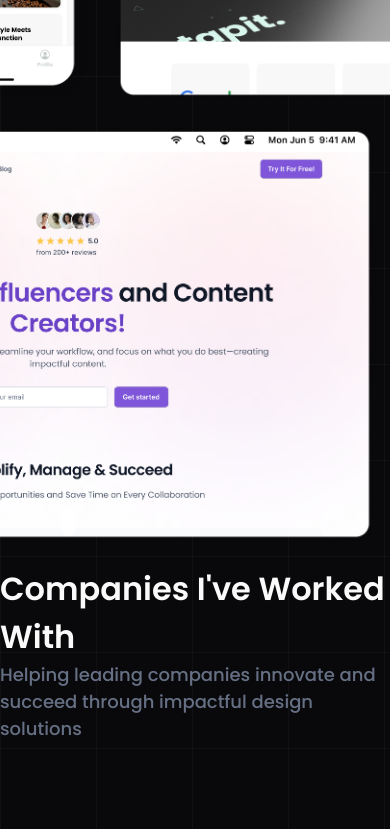
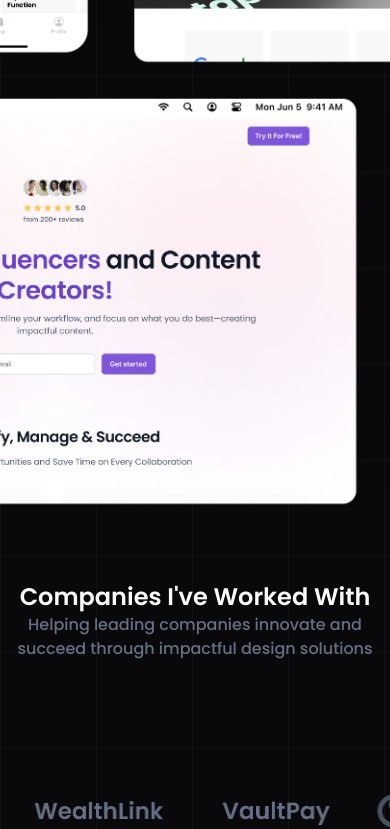
Before and after one commit to SammDumpingStation/personal-portfolio, a Next.js app: page / in a window 390 px wide. Shown: the part 980-1809 px from the top of the page. Built offline with nearby package versions, Linux system fonts and the light colour scheme.

Commit message:
👍 Approach Section On mobile Device Done

```diff
--- a/app/(home)/sections/Approach.tsx
+++ b/app/(home)/sections/Approach.tsx
@@ -4,12 +4,12 @@ import React from "react";
 
 const Approach = () => {
   return (
-    <section className="flex justify-around min-h-[680px]">
-      <div className="flex flex-col justify-center gap-10 h-[560px] w-[400px]">
+    <section className="flex items-center max-lg:flex-col-reverse lg:justify-around min-h-[680px]">
+      <div className="flex flex-col justify-center gap-10 h-[560px] w-[400px] max-lg:items-center">
         <h2 className="h3 text-start">
           Turning Data into <span className="text-ugray-500">Design</span>
         </h2>
-        <p className="p">
+        <p className="p max-lg:text-center">
           My approach to product design revolves around data-driven insights,
           ensuring every decision is backed by real user needs and behavior.
         </p>
--- a/app/(home)/sections/Companies.tsx
+++ b/app/(home)/sections/Companies.tsx
@@ -7,12 +7,12 @@ const Companies = () => {
     <section className="w-full min-h-[465px]">
       <div className="h-[221px] flex justify-center items-center flex-col">
         <h3 className="h4">Companies I've Worked With</h3>
-        <p className="p">
+        <p className="p text-center">
           Helping leading companies innovate and succeed through impactful
           design solutions
         </p>
       </div>
-      <InfiniteSlider>
+      <InfiniteSlider className="">
         {sliderImages.screenSlider3.map((image) => (
           <Image
             key={image.id}
--- a/app/globals.css
+++ b/app/globals.css
@@ -79,16 +79,16 @@
     @apply font-semibold text-5xl;
   }
   .h3 {
-    @apply font-bold text-[38px];
+    @apply font-bold max-lg:text-center text-[38px];
   }
   .h4 {
-    @apply font-semibold text-[32px];
+    @apply font-semibold text-2xl md:text-3xl lg:text-[32px];
   }
   .h5 {
     @apply font-bold text-2xl;
   }
   .p {
-    @apply font-medium text-[18px] text-ugray-500 max-w-[90ch] mx-auto;
+    @apply font-medium lg:text-[18px] text-ugray-500 max-w-[90ch] mx-auto;
   }
   .main-container {
     @apply flex items-center flex-col;
```
